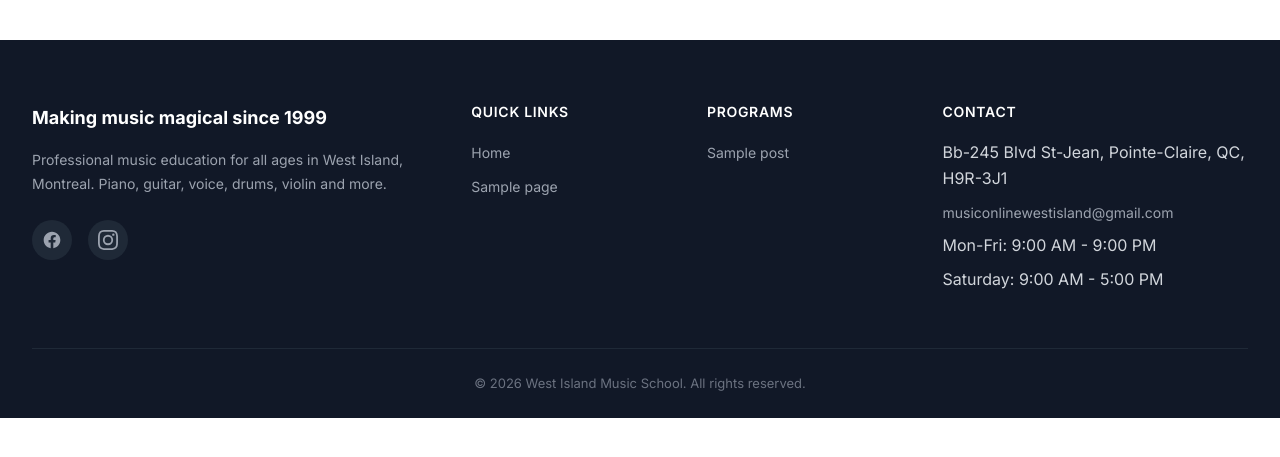
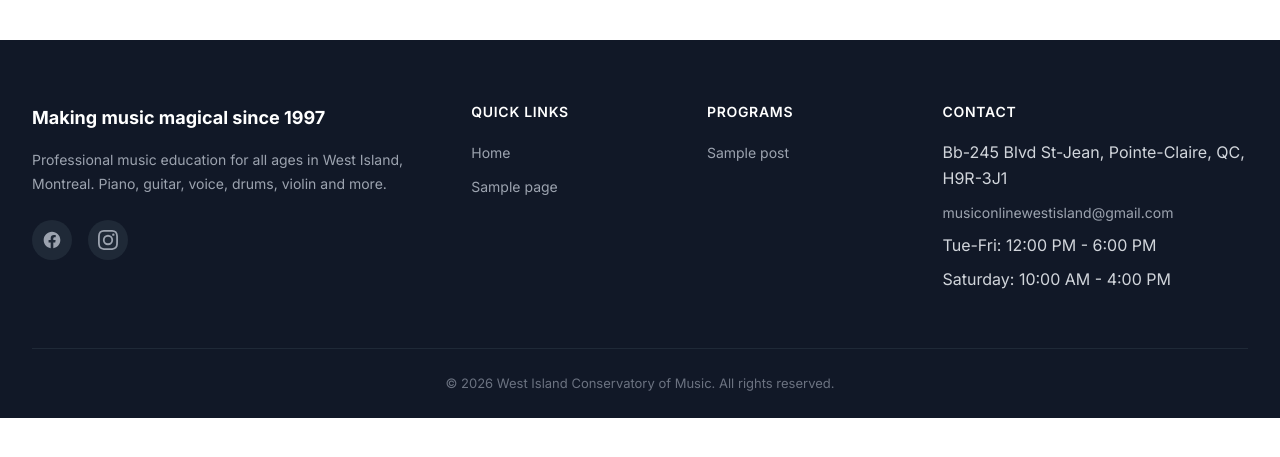
Before and after one commit to demessmaker/Hello-world, a WordPress theme: template wordpress-site-v2/theme/wicm-developer/page.php in a window 1280 px wide. Shown: the part 308-765 px from the top of the page. Run offline with PHP 8.4 and a stand-in for WordPress, Linux system fonts and the light colour scheme; the site name, menu and one post (Sample post) are stand-ins, and other content is empty; some libraries are stand-ins or nearby versions.

Commit message:
Update business hours, copyright, and opening year
- Hours: Tue-Fri 12:00-6:00 PM, Sat 10:00 AM-4:00 PM (Mon closed)
- Copyright: West Island Conservatory of Music. All rights reserved.
- Opening year: 1997 (was 1999)
- French translations updated accordingly
- Updated across: footer, functions.php, site-settings.json,
  home/contact page content (EN+FR), and schema markup

https://claude.ai/code/session_01Pxc7CARu2yAEVUsT42B4i8

```diff
--- a/wordpress-site-v2/plugin/wicm-developer-importer/content/pages/contact.json
+++ b/wordpress-site-v2/plugin/wicm-developer-importer/content/pages/contact.json
@@ -13,5 +13,5 @@
     "opengraph-title": "Contact West Island Music School",
     "opengraph-description": "Reach out to West Island Music School in Pointe-Claire. We're happy to answer questions about lessons, scheduling, and pricing."
   },
-  "html_content": "<section class=\"page-hero\">\n<div class=\"wicm-container\">\n<h1>Contact Us</h1>\n<p>We would love to hear from you</p>\n</div>\n</section>\n\n<div class=\"page-content\">\n<div class=\"wicm-container\">\n\n<h2>Get In Touch</h2>\n\n<div class=\"contact-grid\">\n<div class=\"contact-info\">\n<div class=\"contact-item\">\n<h4>Visit Us</h4>\n<p>Bb-245 Blvd St-Jean, Pointe-Claire, QC, H9R-3J1</p>\n</div>\n<div class=\"contact-item\">\n<h4>Call Us</h4>\n<p>+1-514-XXX-XXXX</p>\n</div>\n<div class=\"contact-item\">\n<h4>Email Us</h4>\n<p><a href=\"mailto:musiconlinewestisland@gmail.com\">musiconlinewestisland@gmail.com</a></p>\n</div>\n</div>\n</div>\n\n<h2>Business Hours</h2>\n<ul>\n<li><strong>Monday - Friday:</strong> 9:00 AM - 9:00 PM</li>\n<li><strong>Saturday:</strong> 9:00 AM - 5:00 PM</li>\n<li><strong>Sunday:</strong> Closed</li>\n</ul>\n\n<h2>Send Us a Message</h2>\n<p>Fill out the form below and we will get back to you within 24 hours.</p>\n[contact-form-7 title=\"WICM Contact Form\"]\n\n</div>\n</div>"
+  "html_content": "<section class=\"page-hero\">\n<div class=\"wicm-container\">\n<h1>Contact Us</h1>\n<p>We would love to hear from you</p>\n</div>\n</section>\n\n<div class=\"page-content\">\n<div class=\"wicm-container\">\n\n<h2>Get In Touch</h2>\n\n<div class=\"contact-grid\">\n<div class=\"contact-info\">\n<div class=\"contact-item\">\n<h4>Visit Us</h4>\n<p>Bb-245 Blvd St-Jean, Pointe-Claire, QC, H9R-3J1</p>\n</div>\n<div class=\"contact-item\">\n<h4>Call Us</h4>\n<p>+1-514-XXX-XXXX</p>\n</div>\n<div class=\"contact-item\">\n<h4>Email Us</h4>\n<p><a href=\"mailto:musiconlinewestisland@gmail.com\">musiconlinewestisland@gmail.com</a></p>\n</div>\n</div>\n</div>\n\n<h2>Business Hours</h2>\n<ul>\n<li><strong>Monday:</strong> Closed</li>\n<li><strong>Tuesday - Friday:</strong> 12:00 PM - 6:00 PM</li>\n<li><strong>Saturday:</strong> 10:00 AM - 4:00 PM</li>\n<li><strong>Sunday:</strong> Closed</li>\n</ul>\n\n<h2>Send Us a Message</h2>\n<p>Fill out the form below and we will get back to you within 24 hours.</p>\n[contact-form-7 title=\"WICM Contact Form\"]\n\n</div>\n</div>"
 }
--- a/wordpress-site-v2/plugin/wicm-developer-importer/content/pages/fr/contact.json
+++ b/wordpress-site-v2/plugin/wicm-developer-importer/content/pages/fr/contact.json
@@ -13,5 +13,5 @@
     "opengraph-title": "Contactez l'École de musique West Island",
     "opengraph-description": "Communiquez avec l'École de musique West Island à Pointe-Claire. Nous serons heureux de répondre à vos questions sur les cours, les horaires et les tarifs."
   },
-  "html_content": "<section class=\"page-hero\">\n<div class=\"wicm-container\">\n<h1>Contactez-nous</h1>\n<p>Nous serions ravis de vous entendre</p>\n</div>\n</section>\n\n<div class=\"page-content\">\n<div class=\"wicm-container\">\n\n<h2>Communiquez avec nous</h2>\n\n<div class=\"contact-grid\">\n<div class=\"contact-info\">\n<div class=\"contact-item\">\n<h4>Visitez-nous</h4>\n<p>Bb-245 Blvd St-Jean, Pointe-Claire, QC, H9R-3J1</p>\n</div>\n<div class=\"contact-item\">\n<h4>Appelez-nous</h4>\n<p>+1-514-XXX-XXXX</p>\n</div>\n<div class=\"contact-item\">\n<h4>Écrivez-nous</h4>\n<p><a href=\"mailto:musiconlinewestisland@gmail.com\">musiconlinewestisland@gmail.com</a></p>\n</div>\n</div>\n</div>\n\n<h2>Heures d'ouverture</h2>\n<ul>\n<li><strong>Lundi - Vendredi :</strong> 9h00 - 21h00</li>\n<li><strong>Samedi :</strong> 9h00 - 17h00</li>\n<li><strong>Dimanche :</strong> Fermé</li>\n</ul>\n\n<h2>Envoyez-nous un message</h2>\n<p>Remplissez le formulaire ci-dessous et nous vous répondrons dans les 24 heures.</p>\n[contact-form-7 title=\"WICM Contact Form\"]\n\n</div>\n</div>"
+  "html_content": "<section class=\"page-hero\">\n<div class=\"wicm-container\">\n<h1>Contactez-nous</h1>\n<p>Nous serions ravis de vous entendre</p>\n</div>\n</section>\n\n<div class=\"page-content\">\n<div class=\"wicm-container\">\n\n<h2>Communiquez avec nous</h2>\n\n<div class=\"contact-grid\">\n<div class=\"contact-info\">\n<div class=\"contact-item\">\n<h4>Visitez-nous</h4>\n<p>Bb-245 Blvd St-Jean, Pointe-Claire, QC, H9R-3J1</p>\n</div>\n<div class=\"contact-item\">\n<h4>Appelez-nous</h4>\n<p>+1-514-XXX-XXXX</p>\n</div>\n<div class=\"contact-item\">\n<h4>Écrivez-nous</h4>\n<p><a href=\"mailto:musiconlinewestisland@gmail.com\">musiconlinewestisland@gmail.com</a></p>\n</div>\n</div>\n</div>\n\n<h2>Heures d'ouverture</h2>\n<ul>\n<li><strong>Lundi :</strong> Fermé</li>\n<li><strong>Mardi - Vendredi :</strong> 12h00 - 18h00</li>\n<li><strong>Samedi :</strong> 10h00 - 16h00</li>\n<li><strong>Dimanche :</strong> Fermé</li>\n</ul>\n\n<h2>Envoyez-nous un message</h2>\n<p>Remplissez le formulaire ci-dessous et nous vous répondrons dans les 24 heures.</p>\n[contact-form-7 title=\"WICM Contact Form\"]\n\n</div>\n</div>"
 }
--- a/wordpress-site-v2/plugin/wicm-developer-importer/wicm-developer-importer.php
+++ b/wordpress-site-v2/plugin/wicm-developer-importer/wicm-developer-importer.php
@@ -1026,8 +1026,8 @@ class WICM_Developer_Importer {
             ),
             'geo' => array( '@type' => 'GeoCoordinates', 'latitude' => 45.4469, 'longitude' => -73.8167 ),
             'openingHoursSpecification' => array(
-                array( '@type' => 'OpeningHoursSpecification', 'dayOfWeek' => array( 'Monday', 'Tuesday', 'Wednesday', 'Thursday', 'Friday' ), 'opens' => '09:00', 'closes' => '21:00' ),
-                array( '@type' => 'OpeningHoursSpecification', 'dayOfWeek' => 'Saturday', 'opens' => '09:00', 'closes' => '17:00' ),
+                array( '@type' => 'OpeningHoursSpecification', 'dayOfWeek' => array( 'Tuesday', 'Wednesday', 'Thursday', 'Friday' ), 'opens' => '12:00', 'closes' => '18:00' ),
+                array( '@type' => 'OpeningHoursSpecification', 'dayOfWeek' => 'Saturday', 'opens' => '10:00', 'closes' => '16:00' ),
             ),
             'areaServed'      => array_map( function( $a ) { return array( '@type' => 'City', 'name' => $a ); }, $s['service_areas'] ),
             'paymentAccepted' => implode( ', ', $s['payment_methods'] ),
--- a/wordpress-site-v2/theme/wicm-developer/footer.php
+++ b/wordpress-site-v2/theme/wicm-developer/footer.php
@@ -9,14 +9,14 @@ $wicm_is_fr = ( 'fr' === $wicm_lang );
 // --- Translated footer strings ---
 $wicm_footer_strings = array(
     'en' => array(
-        'tagline'     => get_theme_mod( 'wicm_footer_tagline', 'Making music magical since 1999' ),
+        'tagline'     => get_theme_mod( 'wicm_footer_tagline', 'Making music magical since 1997' ),
         'description' => get_theme_mod( 'wicm_footer_description', 'Professional music education for all ages in West Island, Montreal. Piano, guitar, voice, drums, violin and more.' ),
         'quick_links' => 'Quick Links',
         'programs'    => 'Programs',
         'contact'     => 'Contact',
-        'copyright'   => get_theme_mod( 'wicm_copyright', 'West Island Music School. All rights reserved.' ),
-        'hours_week'  => get_theme_mod( 'wicm_hours_weekday', 'Mon-Fri: 9:00 AM - 9:00 PM' ),
-        'hours_wknd'  => get_theme_mod( 'wicm_hours_weekend', 'Saturday: 9:00 AM - 5:00 PM' ),
+        'copyright'   => get_theme_mod( 'wicm_copyright', 'West Island Conservatory of Music. All rights reserved.' ),
+        'hours_week'  => get_theme_mod( 'wicm_hours_weekday', 'Tue-Fri: 12:00 PM - 6:00 PM' ),
+        'hours_wknd'  => get_theme_mod( 'wicm_hours_weekend', 'Saturday: 10:00 AM - 4:00 PM' ),
         'view_progs'  => 'View Programs',
         'back_to_top' => 'Back to top',
         'links'       => array(
@@ -26,14 +26,14 @@ $wicm_footer_strings = array(
         ),
     ),
     'fr' => array(
-        'tagline'     => get_theme_mod( 'wicm_footer_tagline_fr', 'La magie de la musique depuis 1999' ),
+        'tagline'     => get_theme_mod( 'wicm_footer_tagline_fr', 'La magie de la musique depuis 1997' ),
         'description' => get_theme_mod( 'wicm_footer_description_fr', 'Éducation musicale professionnelle pour tous les âges dans l\'Ouest-de-l\'Île de Montréal. Piano, guitare, chant, batterie, violon et plus.' ),
         'quick_links' => 'Liens rapides',
         'programs'    => 'Programmes',
         'contact'     => 'Contact',
-        'copyright'   => get_theme_mod( 'wicm_copyright_fr', 'École de musique West Island. Tous droits réservés.' ),
-        'hours_week'  => get_theme_mod( 'wicm_hours_weekday_fr', 'Lun-Ven: 9h00 - 21h00' ),
-        'hours_wknd'  => get_theme_mod( 'wicm_hours_weekend_fr', 'Samedi: 9h00 - 17h00' ),
+        'copyright'   => get_theme_mod( 'wicm_copyright_fr', 'Conservatoire de musique West Island. Tous droits réservés.' ),
+        'hours_week'  => get_theme_mod( 'wicm_hours_weekday_fr', 'Mar-Ven: 12h00 - 18h00' ),
+        'hours_wknd'  => get_theme_mod( 'wicm_hours_weekend_fr', 'Samedi: 10h00 - 16h00' ),
         'view_progs'  => 'Voir les programmes',
         'back_to_top' => 'Retour en haut',
         'links'       => array(
--- a/wordpress-site-v2/theme/wicm-developer/functions.php
+++ b/wordpress-site-v2/theme/wicm-developer/functions.php
@@ -210,7 +210,7 @@ function wicm_customize_register( $wp_customize ) {
 
     // Footer tagline
     $wp_customize->add_setting( 'wicm_footer_tagline', array(
-        'default'           => 'Making music magical since 1999',
+        'default'           => 'Making music magical since 1997',
         'sanitize_callback' => 'sanitize_text_field',
         'transport'         => 'postMessage',
     ) );
@@ -278,7 +278,7 @@ function wicm_customize_register( $wp_customize ) {
 
     // Contact - Hours Line 1
     $wp_customize->add_setting( 'wicm_hours_weekday', array(
-        'default'           => 'Mon-Fri: 9:00 AM - 9:00 PM',
+        'default'           => 'Tue-Fri: 12:00 PM - 6:00 PM',
         'sanitize_callback' => 'sanitize_text_field',
     ) );
     $wp_customize->add_control( 'wicm_hours_weekday', array(
@@ -289,7 +289,7 @@ function wicm_customize_register( $wp_customize ) {
 
     // Contact - Hours Line 2
     $wp_customize->add_setting( 'wicm_hours_weekend', array(
-        'default'           => 'Saturday: 9:00 AM - 5:00 PM',
+        'default'           => 'Saturday: 10:00 AM - 4:00 PM',
         'sanitize_callback' => 'sanitize_text_field',
     ) );
     $wp_customize->add_control( 'wicm_hours_weekend', array(
@@ -300,7 +300,7 @@ function wicm_customize_register( $wp_customize ) {
 
     // Copyright text
     $wp_customize->add_setting( 'wicm_copyright', array(
-        'default'           => 'West Island Music School. All rights reserved.',
+        'default'           => 'West Island Conservatory of Music. All rights reserved.',
         'sanitize_callback' => 'sanitize_text_field',
     ) );
     $wp_customize->add_control( 'wicm_copyright', array(
@@ -311,7 +311,7 @@ function wicm_customize_register( $wp_customize ) {
 
     // --- French Footer Translations ---
     $wp_customize->add_setting( 'wicm_footer_tagline_fr', array(
-        'default'           => 'La magie de la musique depuis 1999',
+        'default'           => 'La magie de la musique depuis 1997',
         'sanitize_callback' => 'sanitize_text_field',
     ) );
     $wp_customize->add_control( 'wicm_footer_tagline_fr', array(
@@ -331,7 +331,7 @@ function wicm_customize_register( $wp_customize ) {
     ) );
 
     $wp_customize->add_setting( 'wicm_copyright_fr', array(
-        'default'           => 'École de musique West Island. Tous droits réservés.',
+        'default'           => 'Conservatoire de musique West Island. Tous droits réservés.',
         'sanitize_callback' => 'sanitize_text_field',
     ) );
     $wp_customize->add_control( 'wicm_copyright_fr', array(
@@ -341,7 +341,7 @@ function wicm_customize_register( $wp_customize ) {
     ) );
 
     $wp_customize->add_setting( 'wicm_hours_weekday_fr', array(
-        'default'           => 'Lun-Ven: 9h00 - 21h00',
+        'default'           => 'Mar-Ven: 12h00 - 18h00',
         'sanitize_callback' => 'sanitize_text_field',
     ) );
     $wp_customize->add_control( 'wicm_hours_weekday_fr', array(
@@ -351,7 +351,7 @@ function wicm_customize_register( $wp_customize ) {
     ) );
 
     $wp_customize->add_setting( 'wicm_hours_weekend_fr', array(
-        'default'           => 'Samedi: 9h00 - 17h00',
+        'default'           => 'Samedi: 10h00 - 16h00',
         'sanitize_callback' => 'sanitize_text_field',
     ) );
     $wp_customize->add_control( 'wicm_hours_weekend_fr', array(
```
Also changed, not shown: wordpress-site-v2/plugin/wicm-developer-importer/content/pages/fr/home.json (+1 -1 lines), wordpress-site-v2/plugin/wicm-developer-importer/content/pages/home.json (+1 -1 lines), wordpress-site-v2/plugin/wicm-developer-importer/content/site-settings.json (+6 -6 lines), 2 other files.
